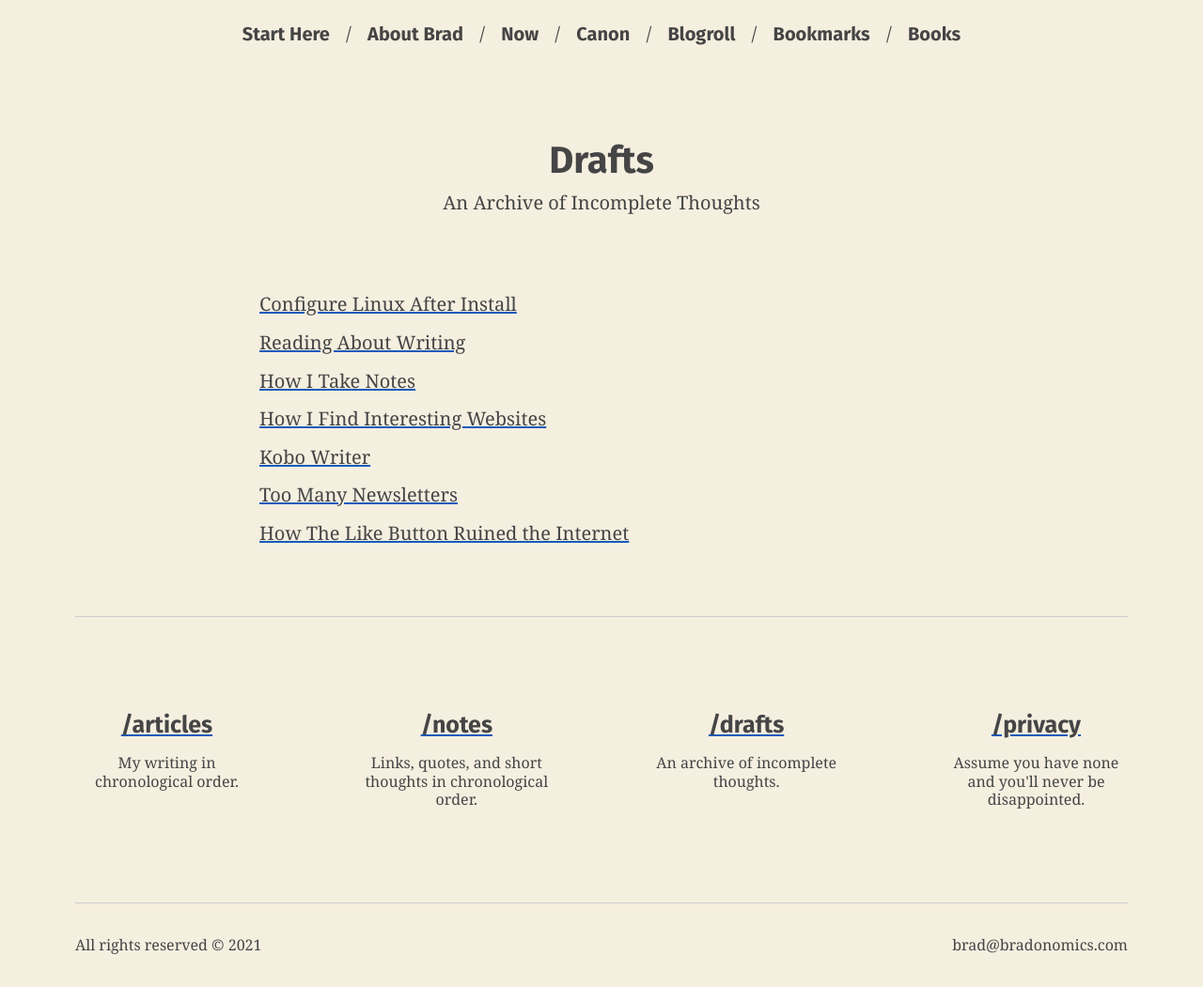
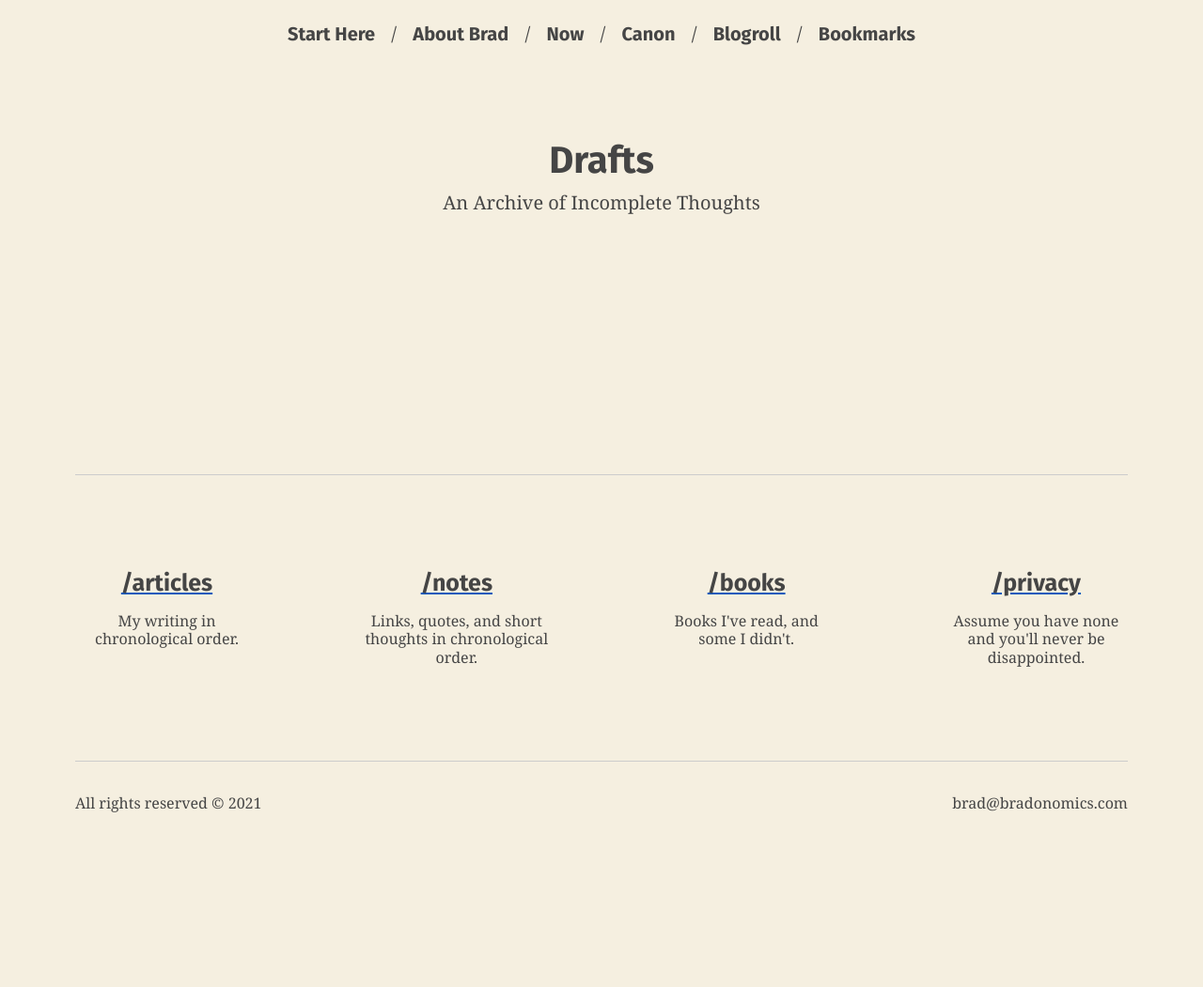
Before and after one commit to bradonomics/bradonomics.com, a Jekyll site: the page built from _pages/drafts.html, in a window 1280 px wide. Shown: the whole page at 94% size. Built offline with Jekyll 4.4.1, drawn with Linux system fonts in a browser that asks for light colours; after the commit the page ends 900 px from its top, so only the background shows below that.

Commit message:
Move books from navigation menu to footer menu

```diff
--- a/_config.yml
+++ b/_config.yml
@@ -5,7 +5,6 @@ url: https://bradonomics.com
 
 # Jekyll Configuration
 permalink: /:title/
-show_drafts: true
 
 # Sass/SCSS Settings
 sass:
--- a/_data/navigation.yml
+++ b/_data/navigation.yml
@@ -10,5 +10,3 @@
   url: /blogroll/
 - title: Bookmarks
   url: /bookmarks/
-- title: Books
-  url: /books/
--- a/_layouts/default.html
+++ b/_layouts/default.html
@@ -46,10 +46,15 @@
           <p>Links, quotes, and short thoughts in chronological order.</p>
         </li>
         <li>
-          <a href="{{ '/drafts/' | absolute_url }}" class="section-title link">/drafts</a>
-          <p>An archive of incomplete thoughts.</p>
+          <a href="{{ '/books/' | absolute_url }}" class="section-title link">/books</a>
+          <p>Books I've read, and some I didn't.</p>
         </li>
-        {% comment %} Saving this section in a comment so I don't have to check git history to remember it.
+        {% comment %} Saving these sections in a comment so I don't have to
+                      check git history to remember them.
+          <li>
+            <a href="{{ '/drafts/' | absolute_url }}" class="section-title link">/drafts</a>
+            <p>An archive of incomplete thoughts.</p>
+          </li>
           <li>
             <a href="{{ '/newsletter/' | absolute_url }}" class="section-title link">/newsletter</a>
             <p>Building a tour company, in public.</p>
```
